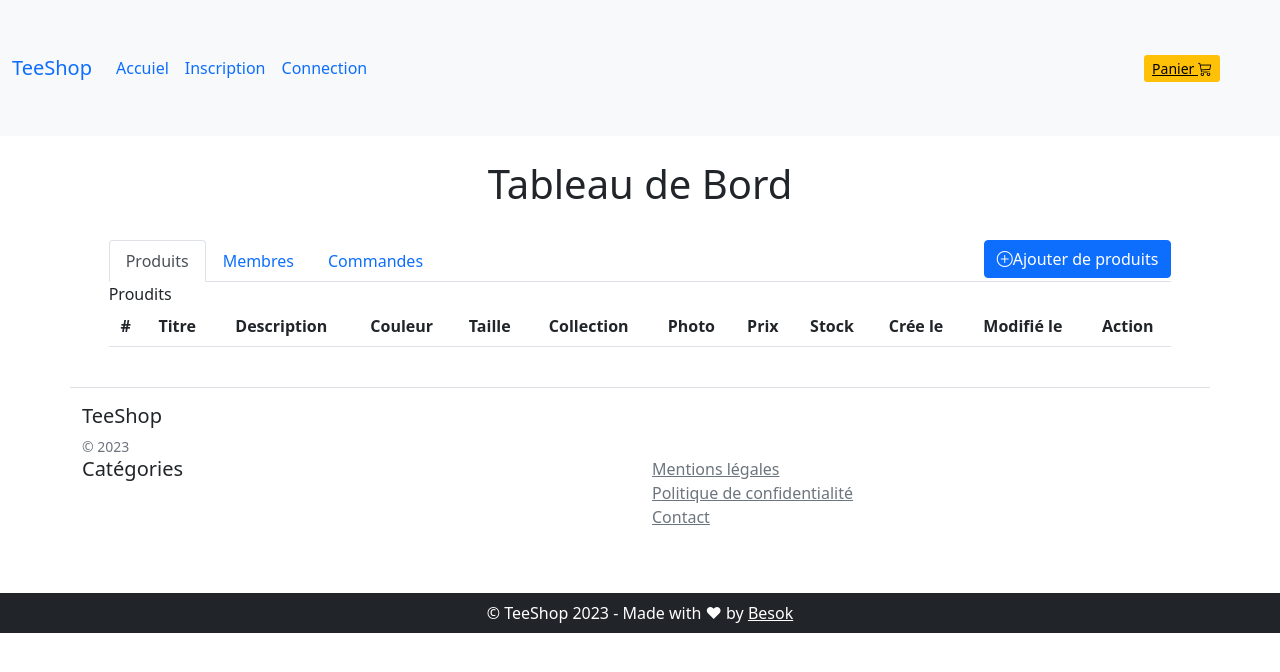
After one commit to mariama2244/TeeShop, a Symfony app: template templates/admin/show_dashboard.html.twig in a window 1280 px wide. The commit adds this page. Shown: the top 672 px of the page. Run offline with Twig, Linux system fonts and the light colour scheme; the template is opened without the code that fills it, so the values that code supplies are empty; some libraries are stand-ins or nearby versions.

Commit message:
9:06 create AdminController + create dashboard + make form product

```diff
--- /dev/null
+++ b/templates/admin/show_dashboard.html.twig
@@ -0,0 +1,64 @@
+{% extends 'base.html.twig' %}
+
+{% block title %}Admin - Tableau de bord | Teeshop
+{% endblock %}
+
+{% block body %}
+    <h1 class="text-center mt-4">Tableau de Bord</h1>
+
+	<div class="row">
+		<div class="col-10 mx-auto my-4">
+
+			<ul class="nav nav-tabs" id="myTab" role="tablist">
+				<li class="nav-item" role="presentation">
+					<button class="nav-link active" id="home-tab" data-bs-toggle="tab" data-bs-target="#home" type="button" role="tab" aria-controls="home" aria-selected="true">Produits</button>
+				</li>
+				<li class="nav-item" role="presentation">
+					<button class="nav-link" id="profile-tab" data-bs-toggle="tab" data-bs-target="#profile" type="button" role="tab" aria-controls="profile" aria-selected="false">Membres</button>
+				</li>
+				<li class="nav-item" role="presentation">
+					<button class="nav-link" id="contact-tab" data-bs-toggle="tab" data-bs-target="#contact" type="button" role="tab" aria-controls="contact" aria-selected="false">Commandes</button>
+				</li>
+                <li class="nav-item ms-auto" role="presentation">
+                    <a class="btn btn-primary" href="#"><i class="bi bi-plus-circle"></i>Ajouter de produits</a>
+                </li>
+			</ul>
+			<div class="tab-content" id="myTabContent">
+                  {#////////////////////////////// TABLE PRODUITS  ////////////////////////////////////////////////////#}
+				<div class="tab-pane fade show active" id="home" role="tabpanel" aria-labelledby="home-tab">Proudits</div>
+                  {#////////////////////////////// TABLE PRODUITS  ////////////////////////////////////////////////////#}
+
+                  <table class="table">
+                    <thead>
+                      <tr class="text-center">
+
+                        <th>#</th>
+                        <th>Titre</th>
+                        <th>Description</th>
+                        <th>Couleur</th>
+                        <th>Taille</th>
+                        <th>Collection</th>
+                        <th>Photo</th>
+                        <th>Prix</th>
+                        <th>Stock</th>
+                        <th>Crée le</th>
+                        <th>Modifié le</th>
+                        <th>Action</th>
+
+                      </tr>
+                    </thead>
+                  </table>
+
+                  {#////////////////////////////// TABLE MEMBRES  ////////////////////////////////////////////////////#}
+				<div class="tab-pane fade" id="profile" role="tabpanel" aria-labelledby="profile-tab">Users</div>
+                 {#////////////////////////////// TABLE MEMBRES  ////////////////////////////////////////////////////#}
+
+                  {#////////////////////////////// TABLE COMMANDES  ////////////////////////////////////////////////////#}
+				<div class="tab-pane fade" id="contact" role="tabpanel" aria-labelledby="contact-tab">Commandes</div>
+                {#////////////////////////////// TABLE COMMANDES  ////////////////////////////////////////////////////#}
+			</div>
+
+		</div>
+	</div>
+
+{% endblock %}
--- a/templates/include/_nav.html.twig
+++ b/templates/include/_nav.html.twig
@@ -33,7 +33,7 @@
            Espace Admin
           </a>
           <ul class="dropdown-menu">
-            <li><a class="dropdown-item" href="#">Daashboard</a></li>
+            <li><a class="dropdown-item" href="{{ path('show_dashboard')}}">Dashboard</a></li>
              <li><hr class="dropdown-divider"></li>
             <li><a class="dropdown-item" href="#">Gestion des produits</a></li>
             <li><a class="dropdown-item" href="#">Gestion des membre</a></li>
```
Also changed, not shown: src/Controller/AdminController.php (added, +16 -0 lines), src/Controller/ProductController.php (added, +21 -0 lines), src/Form/ProductFormType.php (added, +79 -0 lines).
